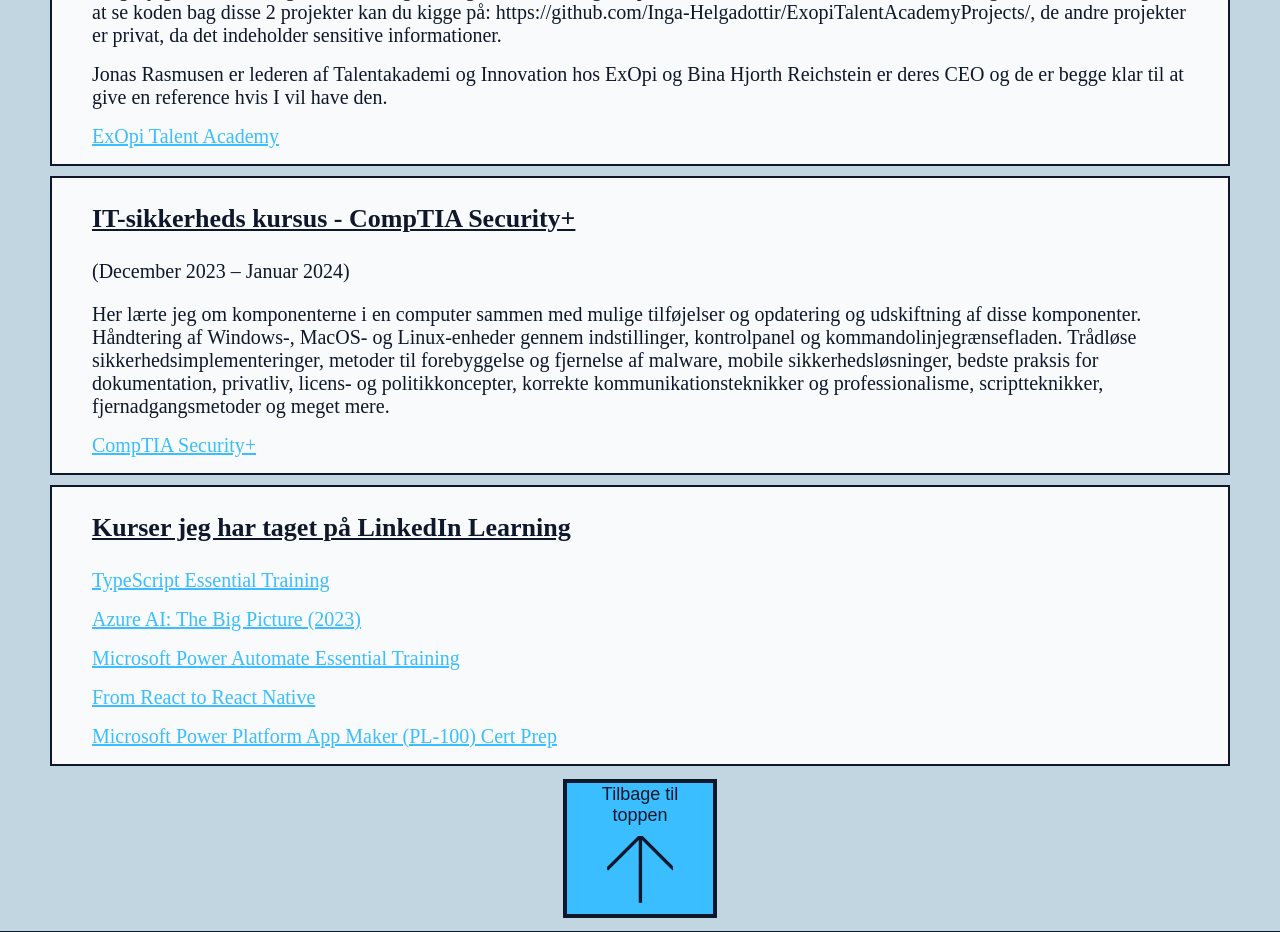
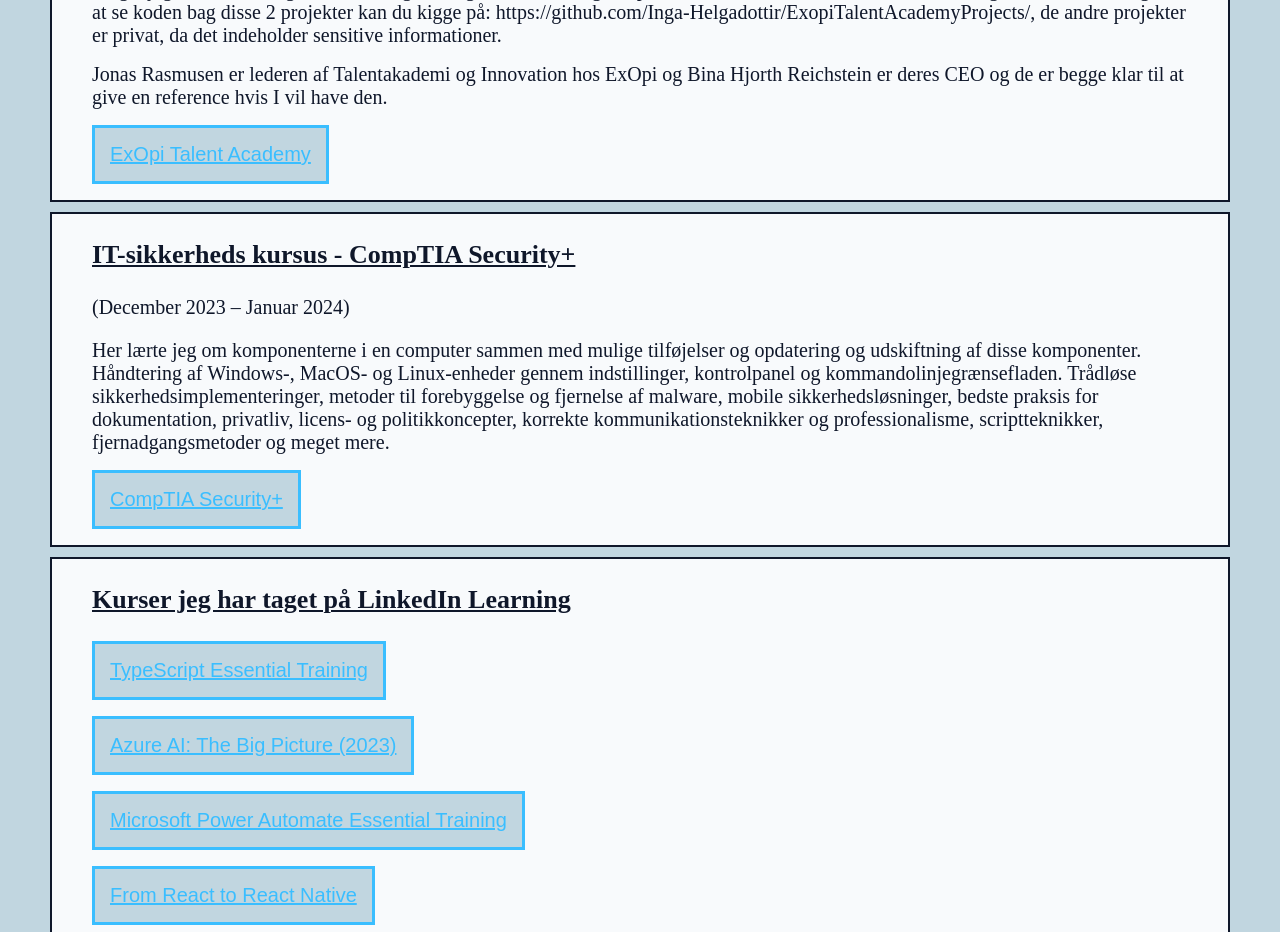
Before and after one commit to Inga-Helgadottir/CodeCV, a React (Create React App) app: page /Courses in a window 1280 px wide. Shown: the part 660-1592 px from the top of the page. Built offline with nearby package versions, Linux system fonts and the light colour scheme.

Commit message:
changed a tags for the new link button component

```diff
--- a/src/Text/Dansk.jsx
+++ b/src/Text/Dansk.jsx
@@ -1,4 +1,5 @@
 import Gallery from "../Components/PageParts/Gallery";
+import LinkButton from "../Components/PageParts/LinkButton";
 
 export const HeaderHeading_dk = "Full-stack udvikler";
 
@@ -59,6 +60,10 @@ export const ExperienceHeadingsAndParagraphs_dk = [
     paragraph: [
       "Jeg startede mit praktikforløb hos Furesø kommunes digitaliserings afdeling, den 26ende august og skulle være der i 4 uger, men de bad mig om at blive i 4 uger til, så jeg kunne færdiggøre min opgave og kigge på en anden opgave til. I starten af praktikforløbet fik jeg en Excel fil og blev bedt om at gøre indholdet søgbart. Der var ikke så mange detaljer i starten da de var ikke helt sikker hvad det var de manglede, så hver uge mødtes jeg med en lille gruppe som gav bedre indblik i hvad gav mening i forhold til hvad det var de manglede. Jeg byggede brugergrænsefladen i ReactJS og til et møde fandt de så ud af at alle filerne som man skulle kunne downloade, var i mange forskellige filformater med de skulle alle være i PDF-format, så jeg lavede et lille program i Python for at konvertere dem. Da jeg blev færdig med opgaven, havde jeg lidt mere tid så jeg lavede også et lille Python program som kombinerede nogle Excel filer baserede på et par kolonner.",
       "Karen Thestrup Cuppers (Webmaster) har skrevet en anmeldelse på LinkedIn: Jeg har haft fornøjelse af at arbejde sammen med Inga i Furesø Kommune. Inga har på kort tid kortlagt og eksekveret et større dataprojekt, som ligeledes blev udbygget undervejs som en naturlig del af projektets udvikling og interessenters input. Stor tak til Inga for hendes omstillingsparathed og gode samarbejde. ",
+      <LinkButton
+        link={"https://www.linkedin.com/in/karencuppers/"}
+        text={"LinkedIn: Karen Thestrup Cuppers"}
+      />,
     ],
   },
   {
@@ -68,6 +73,10 @@ export const ExperienceHeadingsAndParagraphs_dk = [
     paragraph: [
       "Kort efter min praktik sluttede blev jeg kontaktet af Furesø kommune igen for en midlertidig stilling for at hjælpe deres RPA udvikler. Under min anden uge der havde jeg fået styr på at lave og opdatere robotter i Power automate, resten af min første 4 uger blev jeg introduceret til deres vigtigste robotter. Efter min fjerde uge stoppede deres RPA udvikler og efter det skulle jeg holde styr på deres 90 robotter alene. Jeg arbejdede for det meste i Power automate, men brugte regelmæssigt HTML og CSS for at formatere mails og Python scripts for de mere komplicerede funktioner.",
       "Min chef der, Christian Bo Christiansen har skrevet en anmeldelse på LinkedIn: Jeg har været leder for og arbejdet sammen med Inga i Furesø Kommune. Inga vedligeholdte og udviklede RPA- løsninger i økonomiafdelingen. Inga havde begrænset erfaring med RPA, da hun startede, men lærte meget hurtigt at løse opgaverne med den daglige drift og udvikling af nye løsninger i Power Automate. Inga var ansvarsfuld omkring sine opgaver, god at arbejde sammen med og hun deltog også gerne afdelings sociale liv. Hvis du/I har Inga i spil til et job, så tag gerne kontakt.",
+      <LinkButton
+        link={"https://www.linkedin.com/in/christian-bo-christiansen-6095323/"}
+        text={"LinkedIn: Christian Bo Christiansen"}
+      />,
     ],
   },
   {
@@ -78,6 +87,12 @@ export const ExperienceHeadingsAndParagraphs_dk = [
       "Som en del af min Datamatiker uddannelse tog jeg praktik og hovedopgaveforløb hos DMI. Der arbejdede jeg på at opdatere en af deres hjemmesider som hedder vejvejr, da deres forrige version var blevet forældet. Den nye version blev lavet som en Single Page Application lavet med ReactJS, samt mange frameworks, værktøjer og komponent libraries og med GitLab som hosting platform.",
       "Under praktikperioden lavede jeg og min praktik partner mulighed for at lave overvågning af brugerdefinerede alarmer. Under hovedopgaveforløbet brugte jeg og min praktik partner moderne visualiserings værktøjer til at fremvise vejrstationer, beliggende forskellige steder rundt i Danmark samt deres parametre (tværvind og vindstød) på et kort. I enden af forløbet fik vi en meget god respons fra DMI, samt vores lærer og censor under eksamener.",
       "Anne Marie Munk Jørgensen, leder af Rådgivning og Digitalisering hos DMI var min vejleder i praktikperioden og vil meget gerne give reference til dem der ønsker.",
+      <LinkButton
+        link={
+          "https://www.linkedin.com/in/anne-marie-munk-j%C3%B8rgensen-9b929a5/"
+        }
+        text={"LinkedIn: Anne Marie Munk Jørgensen"}
+      />,
     ],
   },
 ];
@@ -90,21 +105,17 @@ export const EducationHeadingAndParagraphs_dk = [
     paragraph: [
       "I løbet af min datamatikeruddannelse lærte jeg Java, SQL, oprettelse af REST API'er ved hjælp af Java Persistence API (JPA) og MYSQL, Unit and integration tests, Python, CD/CI, Maven, Docker, Apache Tomcat, de agile metoder, Extreme programming (XP) og Git (GitHub) i dybden. Jeg har brugt alle disse i mange forskellige projekter, normalt gennem IntelliJ IDEA, men jeg brugte også NetBeans et par gange. Jeg blev også introduceret til flere forskellige frameworks, libraries, værktøjer og sprog. Min uddannelse fokuserede på at hurtigt lære nye teknologier at kende og at bruge dem i mangle forskellige projekter.",
       "Da det kom til eksamen i JPA lavede jeg et øvelsesprojekt som havde OneSide, OtherOneSide, ManySide, OtherManySide entities/Tables/Schemas, så jeg kunne lave alle de mulige relationer one to one, one to many and many to many. Her er linket til koden:",
-      <a
-        href="https://github.com/Inga-Helgadottir/JPA-Notes"
-        rel="noreferrer"
-        target="_blank"
-      >
-        GitHub: JPA-Notes
-      </a>,
+
+      <LinkButton
+        link={"https://github.com/Inga-Helgadottir/JPA-Notes"}
+        text={"GitHub: JPA-Notes"}
+      />,
       "Mit Python eksamensprojekt var at lavet spillet Hangman, hvor man skulle gætte på enten Rick and Morty karakterers navn som jeg fik fra et gratis API jeg fandt online eller film navne fra en CSV-fil jeg fandt online. Jeg brugte også et Python library som hedder Pillow og kan hjælpe med UI delen af spillet. Her kan du se koden bag hangman er her:",
-      <a
-        href="https://github.com/Inga-Helgadottir/PythonEksamensProjekt"
-        rel="noreferrer"
-        target="_blank"
-      >
-        GitHub: PythonEksamensProjekt
-      </a>,
+
+      <LinkButton
+        link={"https://github.com/Inga-Helgadottir/PythonEksamensProjekt"}
+        text={"GitHub: PythonEksamensProjekt"}
+      />,
     ],
   },
   {
@@ -115,13 +126,10 @@ export const EducationHeadingAndParagraphs_dk = [
     paragraph: [
       "Under webudviklingsuddannelsen lærte jeg HTML, CSS, SASS, Bootstrap, JavaScript, Git (GitHub), JSON og hvordan man bruger REST API'er i dybden, ved at bruge hver af dem sammen i mange forskellige projekter ved hjælp af Visual Studio Code. Jeg blev også introduceret til flere forskellige frameworks, libraries, værktøjer og sprog.",
       "Hver uge lavede vi en hjemmeside som handlede om vores yndlingsfilm, spil, album osv. Et af de mest mindeværdige projekter, jeg arbejdede på, var 40'ernes projektet. Der blev undervist i mange forskellige uddannelser i NEXT, og vi var alle delt op i teams, hvert hold med en front-end udvikler, UI/UX-designer, et par kostumedesignere, et par makeupartister og fotografer. Hvert hold fik et årti, og vi fik 40'erne. Vi arbejdede alle som et team for at lave en hjemmeside dedikeret til vores årti, som desværre ikke længere er online. For at få en bedre ide om, hvad vi har lært, kan du tage et kig på øvelsesarkivet, jeg oprettede for at blive klar til eksamen: ",
-      <a
-        href="https://github.com/SIngaH/practice"
-        rel="noreferrer"
-        target="_blank"
-      >
-        GitHub: practice
-      </a>,
+      <LinkButton
+        link={"https://github.com/SIngaH/practice"}
+        text={"GitHub: practice"}
+      />,
     ],
   },
   {
@@ -153,13 +161,10 @@ export const CoursesHeadingAndParagraphs_dk = [
     paragraph: [
       "ExOpi Talent Academy er en 10-ugers kursus hvor jeg arbejdede på forskellige projektere til at vise dem hvad jeg kan imens jeg lærer nye ting og de hjælper med at finde et job til mig. Nogle af de opgaver jeg arbejdede på, var at lave spillet Blackjack ud af ReactJS og et Python projekt som kigger på en CSV-fil fyldt med linker til PDF filer, projektet kigger på disse links og hvis de er valide PDF-filer, skulle den downloade filen og hvis ikke bliver det link og informationer om hvorfor den ikke virker i en anden CSV-fil. I dette projekt brugte jeg multithreading for at kunne gennemgå de 250 links givet på 2 minutter i stedet for 3 timer, som det tog før multithreading. For at se koden bag disse 2 projekter kan du kigge på: https://github.com/Inga-Helgadottir/ExopiTalentAcademyProjects/, de andre projekter er privat, da det indeholder sensitive informationer.",
       "Jonas Rasmusen er lederen af Talentakademi og Innovation hos ExOpi og Bina Hjorth Reichstein er deres CEO og de er begge klar til at give en reference hvis I vil have den.",
-      <a
-        href="https://www.exopi.dk/talent-acedemy/"
-        rel="noreferrer"
-        target="_blank"
-      >
-        ExOpi Talent Academy
-      </a>,
+      <LinkButton
+        link={"https://www.exopi.dk/talent-acedemy/"}
+        text={"ExOpi Talent Academy"}
+      />,
     ],
   },
   {
@@ -168,13 +173,12 @@ export const CoursesHeadingAndParagraphs_dk = [
     date: "(December 2023 – Januar 2024)",
     paragraph: [
       "Her lærte jeg om komponenterne i en computer sammen med mulige tilføjelser og opdatering og udskiftning af disse komponenter. Håndtering af Windows-, MacOS- og Linux-enheder gennem indstillinger, kontrolpanel og kommandolinjegrænsefladen. Trådløse sikkerhedsimplementeringer, metoder til forebyggelse og fjernelse af malware, mobile sikkerhedsløsninger, bedste praksis for dokumentation, privatliv, licens- og politikkoncepter, korrekte kommunikationsteknikker og professionalisme, scriptteknikker, fjernadgangsmetoder og meget mere.",
-      <a
-        href="https://nyledige.dk/kurser/systemadministration-it-sikkerhed-og-certificeringer/comptia/it-sikkerhedskursus/"
-        rel="noreferrer"
-        target="_blank"
-      >
-        CompTIA Security+
-      </a>,
+      <LinkButton
+        link={
+          "https://nyledige.dk/kurser/systemadministration-it-sikkerhed-og-certificeringer/comptia/it-sikkerhedskursus/"
+        }
+        text={"CompTIA Security+"}
+      />,
     ],
   },
   {
@@ -182,21 +186,26 @@ export const CoursesHeadingAndParagraphs_dk = [
     position: "",
     date: "",
     paragraph: [
-      <a href="https://lnkd.in/eS6tde62" rel="noreferrer" target="_blank">
-        TypeScript Essential Training
-      </a>,
-      <a href="https://lnkd.in/eEpDfyzt" rel="noreferrer" target="_blank">
-        Azure AI: The Big Picture (2023)
-      </a>,
-      <a href="https://lnkd.in/esz2VXU3" rel="noreferrer" target="_blank">
-        Microsoft Power Automate Essential Training
-      </a>,
-      <a href="https://lnkd.in/eEc-F4yJ" rel="noreferrer" target="_blank">
-        From React to React Native
-      </a>,
-      <a href="https://lnkd.in/e_z-CkRi" rel="noreferrer" target="_blank">
-        Microsoft Power Platform App Maker (PL-100) Cert Prep
-      </a>,
+      <LinkButton
+        link={"https://lnkd.in/eS6tde62"}
+        text={"TypeScript Essential Training"}
+      />,
+      <LinkButton
+        link={"https://lnkd.in/eEpDfyzt"}
+        text={"Azure AI: The Big Picture (2023)"}
+      />,
+      <LinkButton
+        link={"https://lnkd.in/esz2VXU3"}
+        text={"Microsoft Power Automate Essential Training"}
+      />,
+      <LinkButton
+        link={"https://lnkd.in/eEc-F4yJ"}
+        text={"From React to React Native"}
+      />,
+      <LinkButton
+        link={"https://lnkd.in/e_z-CkRi"}
+        text={"Microsoft Power Platform App Maker (PL-100) Cert Prep"}
+      />,
     ],
   },
 ];
```
Also changed, not shown: src/Text/English.jsx (+14 -0 lines).
